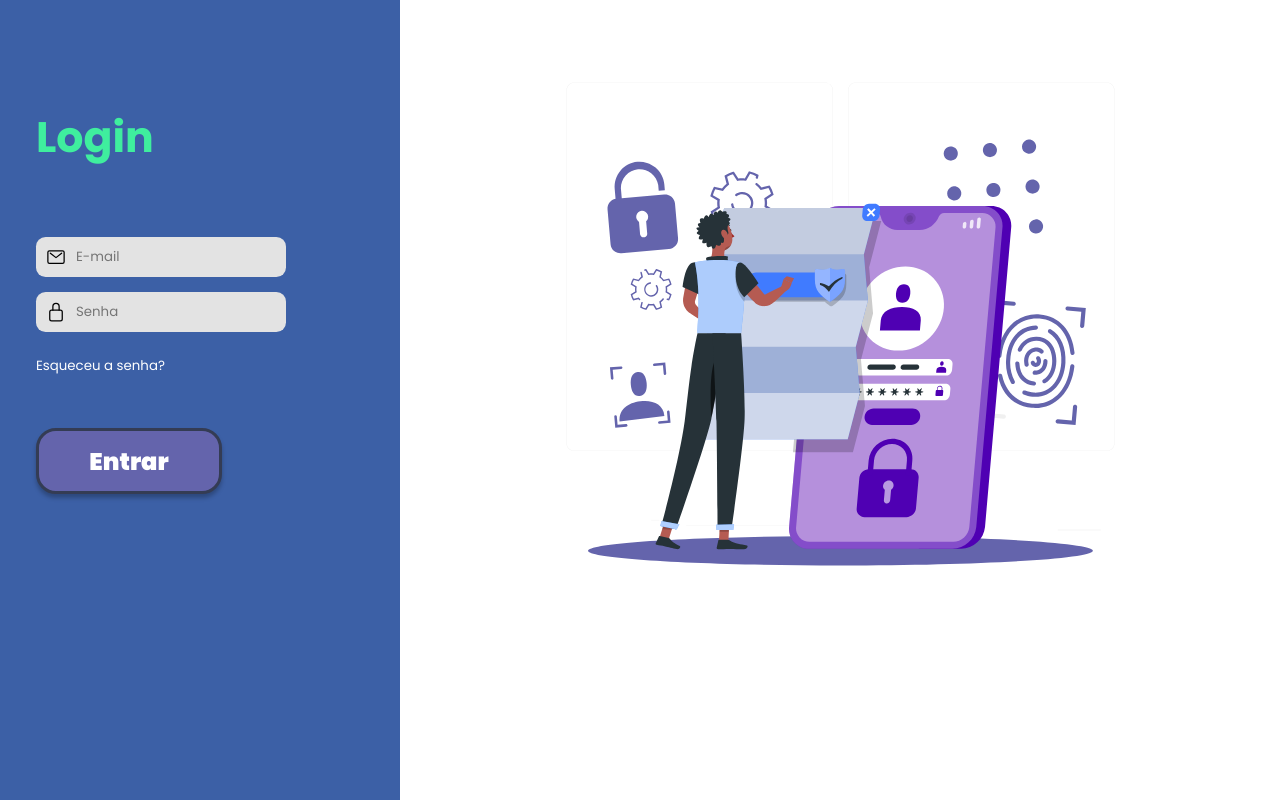
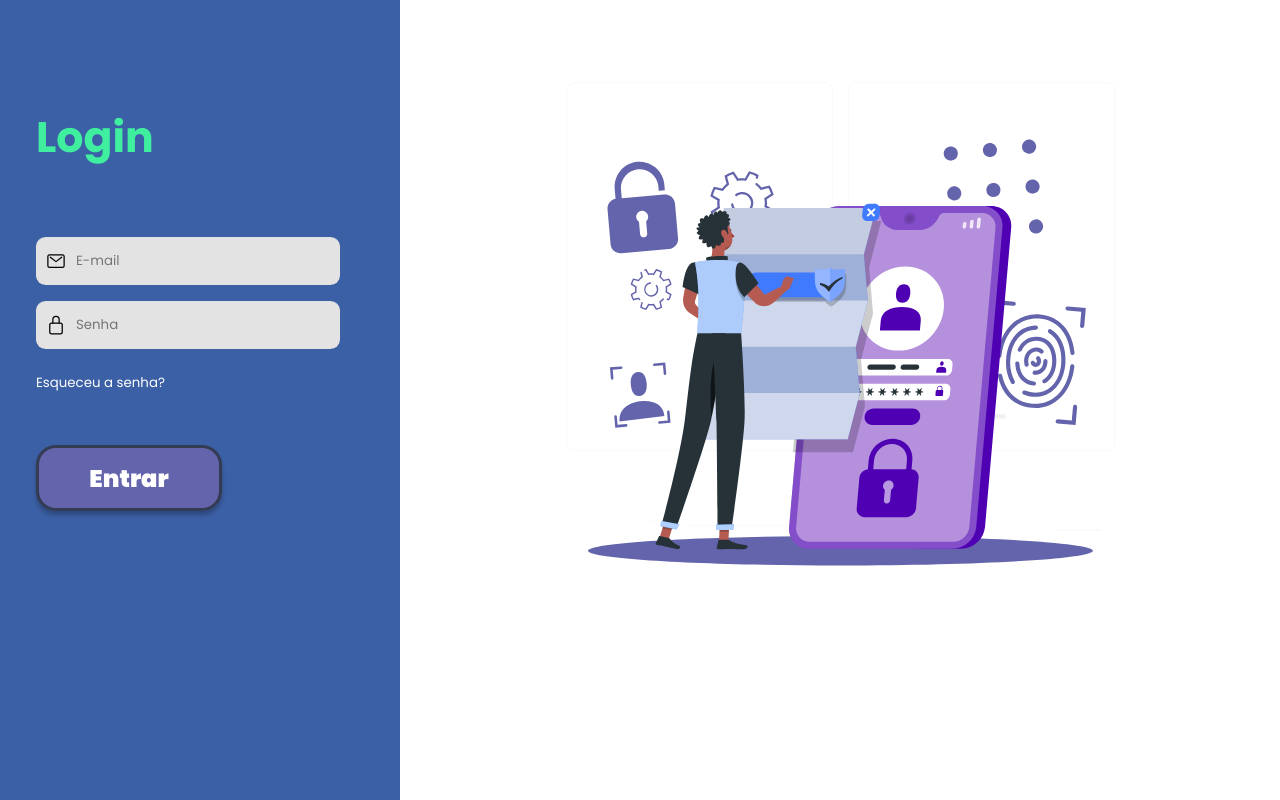
Before and after one commit to luanaflorencio/provocare, a Vue app: page /login in a window 1280 px wide. Built offline with nearby package versions, Linux system fonts and the light colour scheme; the HTML template or start-up script is replaced by a standard one.

Commit message:
Setando rota de login, ajustando inputs

```diff
--- a/src/views/Login.vue
+++ b/src/views/Login.vue
@@ -75,11 +75,11 @@ export default {
 .input {
   display: flex;
   background: #e3e3e3;
-  height: 2.5rem;
+  height: 3rem;
   border-radius: .6rem;
-  margin-bottom: 0.9375rem;
-  max-width: 15.625rem;
-  min-width: 15rem;
+  margin-bottom: 1rem;
+  max-width: 19rem;
+  min-width: 18rem;
 }
 
 .input img {
--- a/src/views/Welcome.vue
+++ b/src/views/Welcome.vue
@@ -33,7 +33,7 @@
                 </h2>
                 <div class="container-2">
                     <nav class="login">
-                        <router-link to="/register" class="router-login">Entrar</router-link>
+                        <router-link to="/login" class="router-login">Entrar</router-link>
                     </nav>
                     <nav class="register">
                         <router-link to="/register" class="router-register">Cadastre-se</router-link>
```
